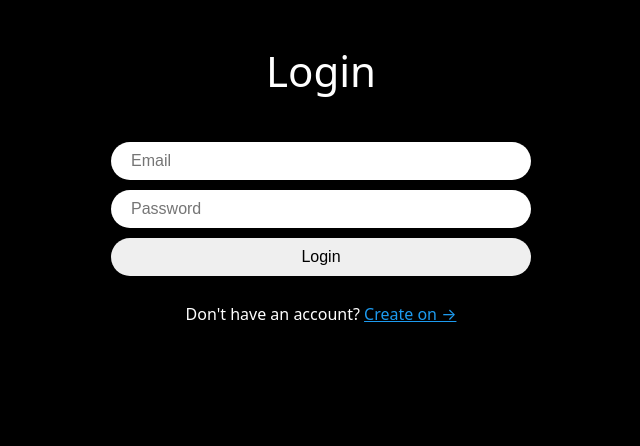
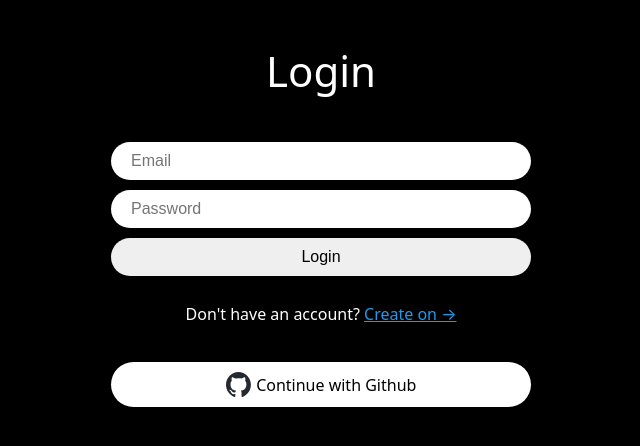
Before and after one commit to kamja44/nwitter-reloaded, a React (Vite) app: page /login in a window 1280 px wide. Shown: the top 446 px of the page, without its empty margins (319-959 px from the left). Built offline with nearby package versions, Linux system fonts and the light colour scheme.

Commit message:
Github Login
signInWithPopup
- 팝업창을 이용한 로그인

signInWithRedirect
- redirect를 이용한 로그인

```diff
--- /dev/null
+++ b/src/components/github-btn.tsx
@@ -0,0 +1,42 @@
+import { GithubAuthProvider, signInWithPopup, signInWithRedirect } from "firebase/auth";
+import styled from "styled-components"
+import { auth } from "../firebase";
+import { useNavigate } from "react-router-dom";
+
+const Button = styled.span`
+    margin-top: 40px;
+    background-color: white;
+    font-weight: 500;
+    width: 100%;
+    color: black;
+    padding: 10px 20px;
+    border-radius: 50px;
+    border: 0;
+    display: flex;
+    gap: 5px;
+    align-items: center;
+    justify-content: center;
+    cursor: pointer;
+`;
+
+const Logo = styled.img`
+    height: 25px;
+`;
+
+export default function GithubButton(){
+    const nagivate = useNavigate();
+    const onClick = async () => {
+        try{
+            const provider = new GithubAuthProvider();
+            await signInWithPopup(auth, provider); // 팝업창을 이용한 로그인
+            // await signInWithRedirect(auth, provider); // redirect를 이용한 로그인
+            nagivate("/")
+        }catch(error){
+            console.log(error)
+        }
+    }
+    return <Button onClick={onClick}>
+        <Logo src="/github-logo.svg" />
+        Continue with Github
+    </Button>
+}
--- a/src/routes/create-account.tsx
+++ b/src/routes/create-account.tsx
@@ -4,6 +4,7 @@ import { auth } from "../firebase";
 import { Link, useNavigate } from "react-router-dom";
 import { FirebaseError } from "firebase/app";
 import { Error, Input, Switcher, Title, Wrapper,Form } from "../components/auth-components";
+import GithubButton from "../components/github-btn";
 
 
 
@@ -58,5 +59,6 @@ export default function CreateAccount(){
             <Switcher>
                 Already have an account? {" "} <Link to="/login">Log in &rarr;</Link>
             </Switcher>
+            <GithubButton />
     </Wrapper>;
 }
--- a/src/routes/login.tsx
+++ b/src/routes/login.tsx
@@ -4,6 +4,7 @@ import { Link, useNavigate } from "react-router-dom";
 import { FirebaseError } from "firebase/app";
 import { signInWithEmailAndPassword } from "firebase/auth";
 import { Form, Input, Switcher, Title, Wrapper, Error } from "../components/auth-components";
+import GithubButton from "../components/github-btn";
 
 
 
@@ -50,5 +51,6 @@ export default function CreateAccount(){
             <Switcher>
                 Don't have an account? <Link to="/create-account">Create on &rarr;</Link>
             </Switcher>
+            <GithubButton />
     </Wrapper>;
 }
```
Also changed, not shown: public/github-logo.svg (added).
